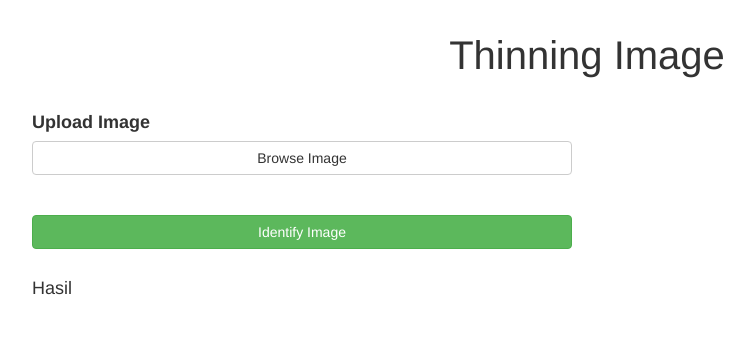
After one commit to whiteclips/interpretasi-dan-pengolahan-citra, a Flask app: page /thinning in a window 1280 px wide. The commit adds this page. Shown: the top 348 px of the page, without its empty margins (53-807 px from the left). Run offline with Flask 2, Linux system fonts and the light colour scheme; some libraries are stand-ins or nearby versions.

Commit message:
add image thinning FE

```diff
--- a/main.py
+++ b/main.py
@@ -80,3 +80,17 @@ def text_reader_process():
         # print(arr)
         # else:
         #     return dir.total
+
+@app.route('/thinning')
+def thinning():
+    return render_template('thinning.html')
+
+@app.route('/thinning-process', methods=['POST'])
+def thinning_process():
+    f = request.files['file']
+    if (f):
+        # process file
+
+        path = 'static/dump/' + f.filename
+        f.save(path)
+        return path
--- /dev/null
+++ b/static/script_5.js
@@ -0,0 +1,73 @@
+var url = "/example";
+
+// function draw() {
+//     let canvas = document.getElementById('myCanvas');
+//     canvas.width = this.width;
+//     canvas.height = this.height;
+//     let ctx = canvas.getContext('2d');
+//     ctx.drawImage(this, 0,0, this.width, this.height);
+// }
+
+function validateForm() {
+    var image = document.getElementById("container-image").getAttribute("src");
+    if (image == null) {
+        alert("Please upload an image!");
+        return false;
+    }
+    return true;
+}
+
+$(document).ready( function() {
+
+
+    document.getElementById('input-image').onchange = function(e) {
+
+        let img = new Image();
+        // img.onload = draw;
+        img.src = URL.createObjectURL(this.files[0]);
+        $('#container-image').attr('src', img.src);
+        // var fullPath = document.getElementById("img1").src;
+        // var filename = img.src.replace(/^.*[\\\/]/, '');
+    };
+
+    document.getElementById('button-read-text').onclick = function(e) {
+
+        if (!validateForm()) {
+            return;
+        }
+
+        // disable input
+        $('#button-read-text').text('Processing..');
+        $('#button-read-text').prop('disabled', true);
+        $('#input-image').prop('disabled', true);
+
+        // Get image data from canvas
+        // let canvas = document.getElementById("myCanvas");
+        // let ctx = canvas.getContext("2d");
+        // let imgData = ctx.getImageData(0, 0, canvas.width, canvas.height);
+
+        var formData = new FormData();
+        formData.append('file', $('#input-image')[0].files[0]);
+        var filename = ($('#input-image')[0].files[0].name);
+
+        $.ajax({
+            url : '/thinning-process',
+            type : 'POST',
+            data : formData,
+            processData: false,  // tell jQuery not to process the data
+            contentType: false,  // tell jQuery not to set contentType
+            success : function(data) {
+                $("#result").attr("src",data);
+            },
+            error: function() {
+                alert ('Oops, Something went wrong');
+            },
+            complete: function() {
+                // enable input
+                $('#button-read-text').text('Identify Image');
+                $('#button-read-text').prop('disabled', false);
+                $('#input-image').prop('disabled', false);
+            }
+        });
+    };
+});
--- a/static/style.css
+++ b/static/style.css
@@ -54,12 +54,3 @@
 #histogram-text {
     text-align: center;
 }
-
-input[type=range][orient=vertical]
-{
-    writing-mode: bt-lr; /* IE */
-    -webkit-appearance: slider-vertical; /* WebKit */
-    width: 8px;
-    height: 175px;
-    padding: 0 5px;
-}
--- /dev/null
+++ b/templates/thinning.html
@@ -0,0 +1,55 @@
+<!DOCTYPE html>
+<html>
+<head>
+	<title>Thinning Image</title>
+	<!-- Bootstrap CDN -->
+	<!-- Latest compiled and minified CSS -->
+	<link rel="stylesheet" href="https://maxcdn.bootstrapcdn.com/bootstrap/3.3.7/css/bootstrap.min.css">
+	<!-- jQuery library -->
+	<script src="https://ajax.googleapis.com/ajax/libs/jquery/3.3.1/jquery.min.js"></script>
+	<!-- Latest compiled JavaScript -->
+	<script src="https://maxcdn.bootstrapcdn.com/bootstrap/3.3.7/js/bootstrap.min.js"></script>
+	<!-- Stylesheet -->
+	<link rel="stylesheet" type="text/css" href="../static/style.css">
+	<!-- Meta -->
+	<meta name="viewport" content="width=device-width, initial-scale=1, shrink-to-fit=no">
+</head>
+
+<body>
+	<div class="page-title">Thinning Image</div>
+	<div class="container">
+		<div class="col-md-6">
+			<label class="field-title">Upload Image</label>
+			<span class="btn btn-default btn-file">
+				<form enctype="multipart/form-data">
+					Browse Image <input type="file" name="input-image" id="input-image">
+				</form>
+			</span>
+			<!-- <canvas id="myCanvas" style="display: none;"></canvas> -->
+			<img id="container-image"/>
+		</div>
+	</div>
+
+	<br>
+
+	<div class="container">
+		<div class="col-md-6">
+			<button type="button" id="button-read-text" class="btn btn-success">Identify Image</button>
+		</div>
+	</div>
+
+	<br>
+
+	<div class="container">
+		<div class="col-md-6">
+			<h4>Hasil</h4>
+			<img id=result style="width: 100%;"></img>
+		</div>
+	</div>
+
+	<br>
+
+</body>
+<!-- Script -->
+<script src="../static/script_5.js"></script>
+</html>
```
Also changed, not shown: templates/index.html (+11 -0 lines).
